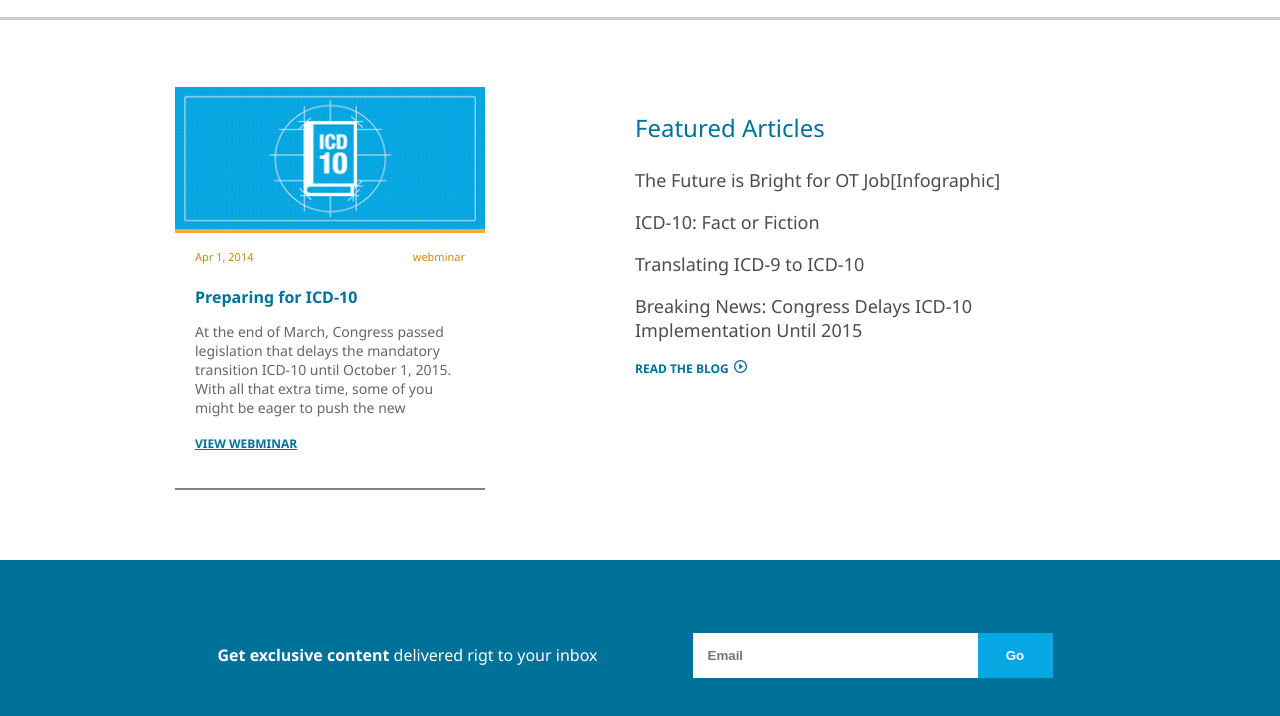
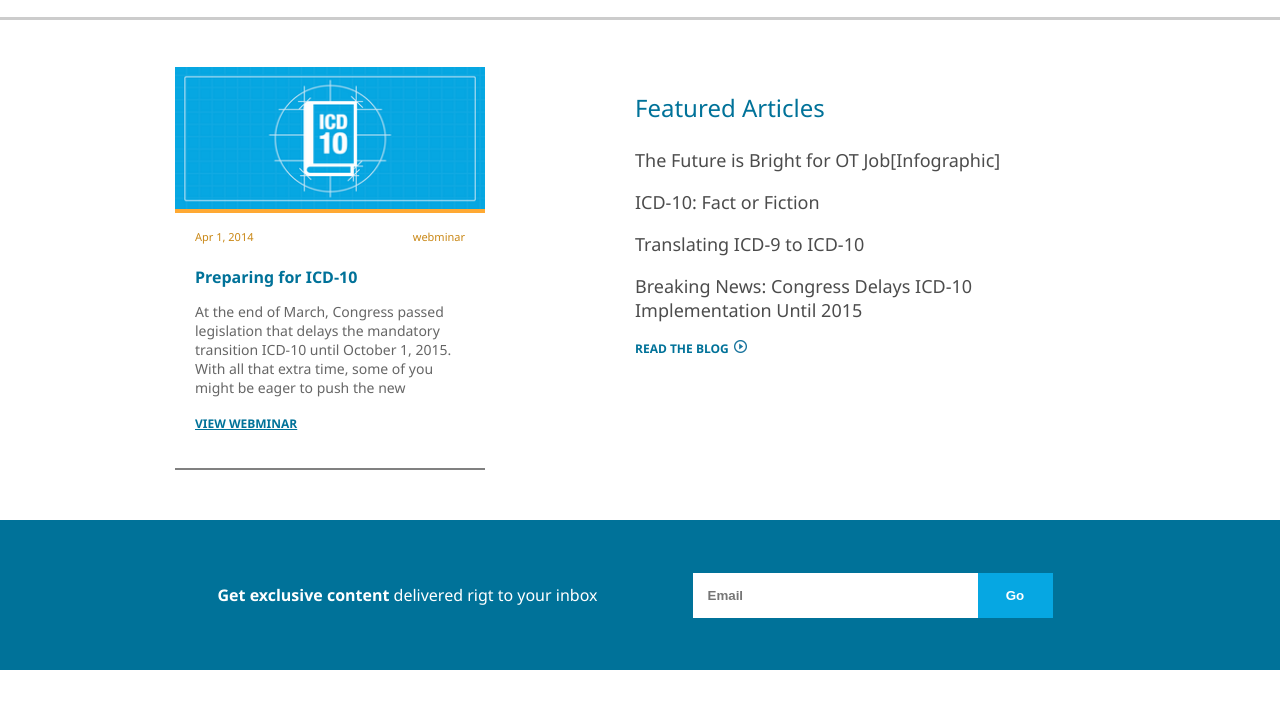
Before and after one commit to thongvhwd/NexcelFrontEndExercise, a plain HTML site: page Exercise 2/index.html in a window 1280 px wide. Shown: the part 88-804 px from the top of the page. Drawn offline with Linux system fonts and the light colour scheme.

Commit message:
Exercise 2 fix styles

```diff
--- a/Exercise 2/styles.css
+++ b/Exercise 2/styles.css
@@ -121,7 +121,7 @@ main {
     max-width: 930px;
     margin: 47px auto 50px auto;
     display: flex;
-    padding: 20px;
+    padding: 0 20px;
 }
 
 #main-introduction {
@@ -229,7 +229,7 @@ footer {
     height: 150px;
     background-color: #007299;
     color: #ffffff;
-    padding: 20px;
+    padding: 0 20px;
 }
 
 footer p {
```
